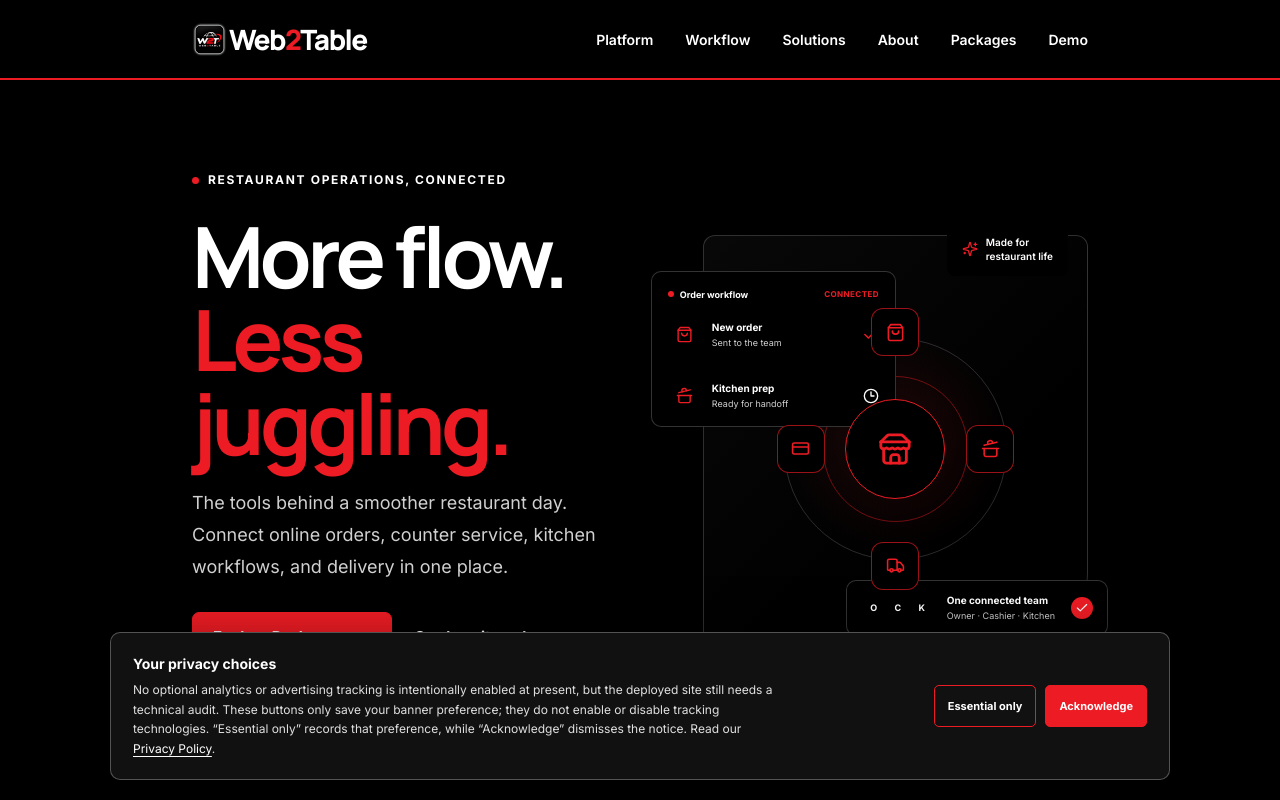
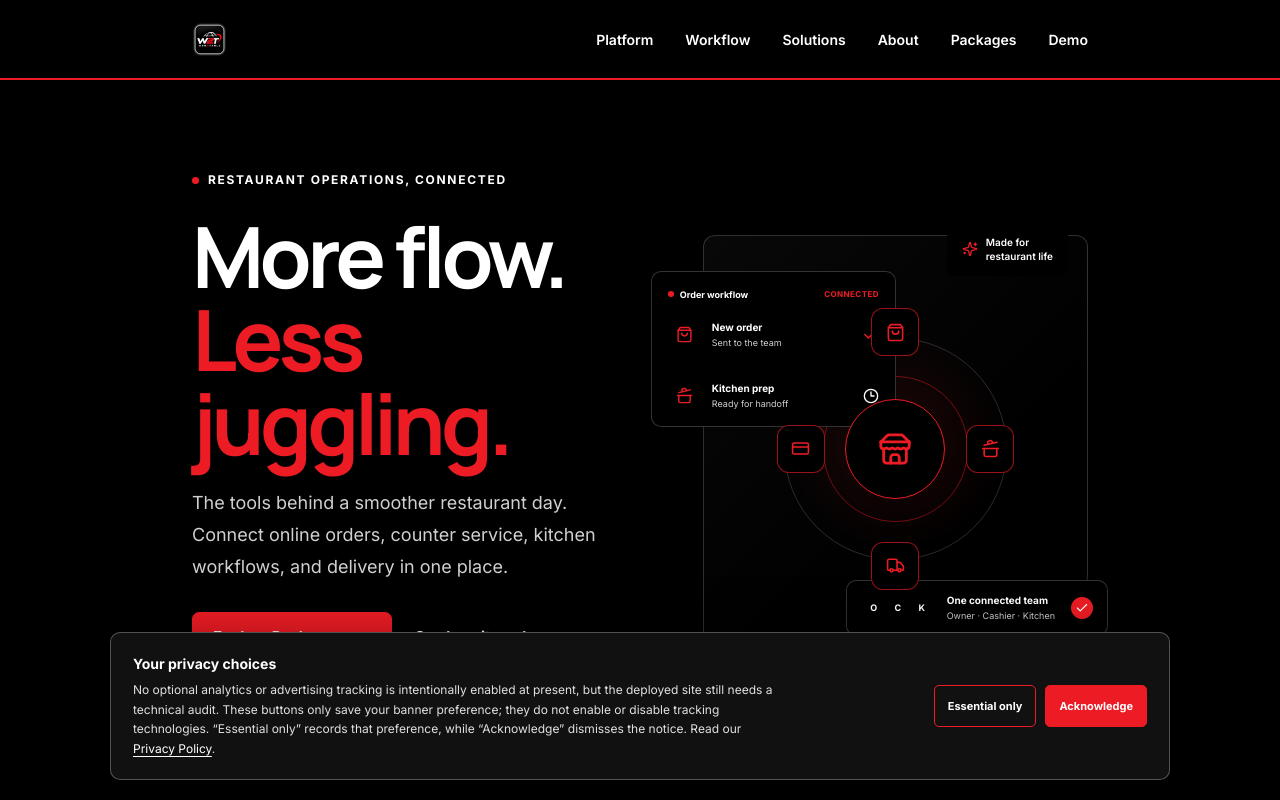
Before and after one commit to Jrnotjunior/web2table.io, a React (Vite) app: page / in a window 1280 px wide. Shown: the top 800 px of the page. Built offline with nearby package versions, Linux system fonts and the light colour scheme.

Commit message:
Replace header wordmark with uploaded Web2Table logo

```diff
--- a/src/components/Brand.tsx
+++ b/src/components/Brand.tsx
@@ -7,8 +7,7 @@ export default function Brand({ light = false }: { light?: boolean }) {
   const homeHref = location.pathname === '/' ? '#home' : homePath
   return (
     <a className={`brand ${light ? 'brand-light' : ''}`} href={homeHref} aria-label="Web2Table home">
-      <img className="brand-logo" src={logo} alt="" aria-hidden="true" />
-      <span className="brand-wordmark">Web<span className="brand-wordmark-number">2</span>Table</span>
+      <img className="brand-logo" src={logo} alt="Web2Table" />
     </a>
   )
 }
```
